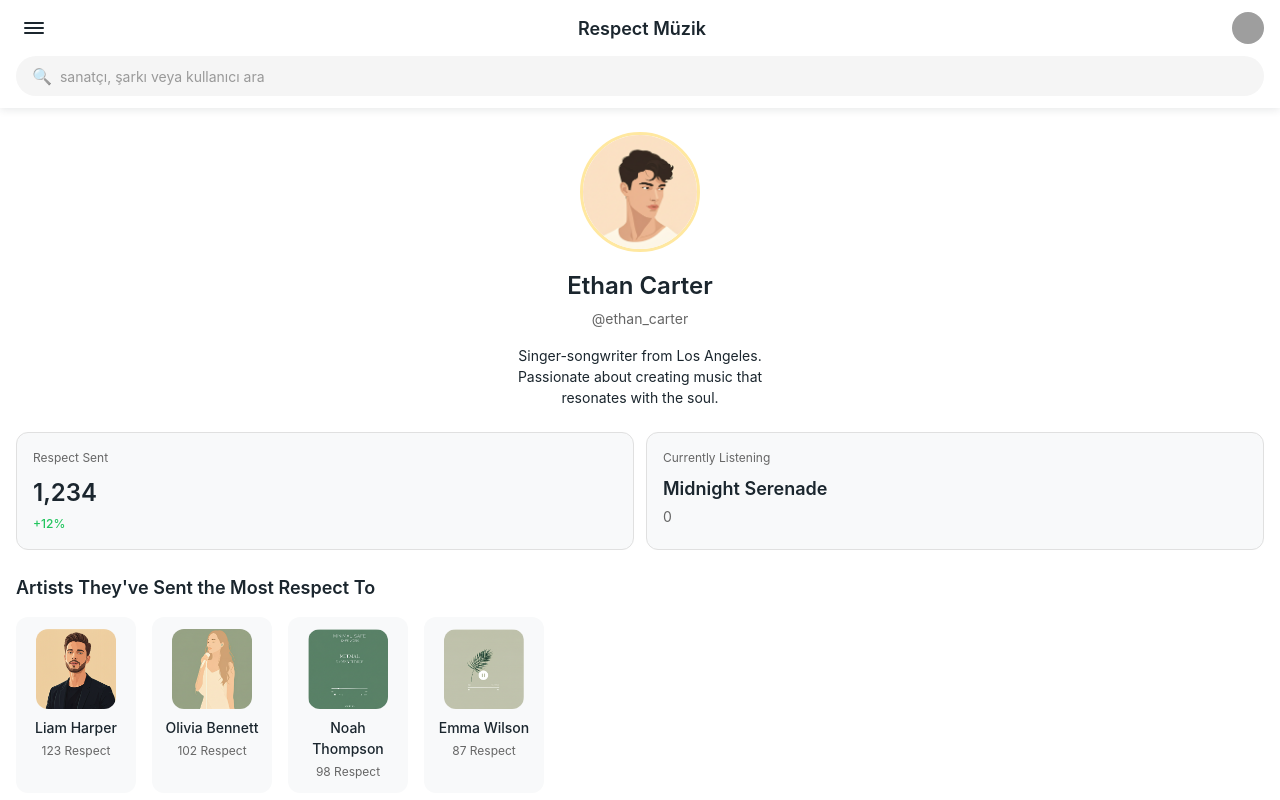
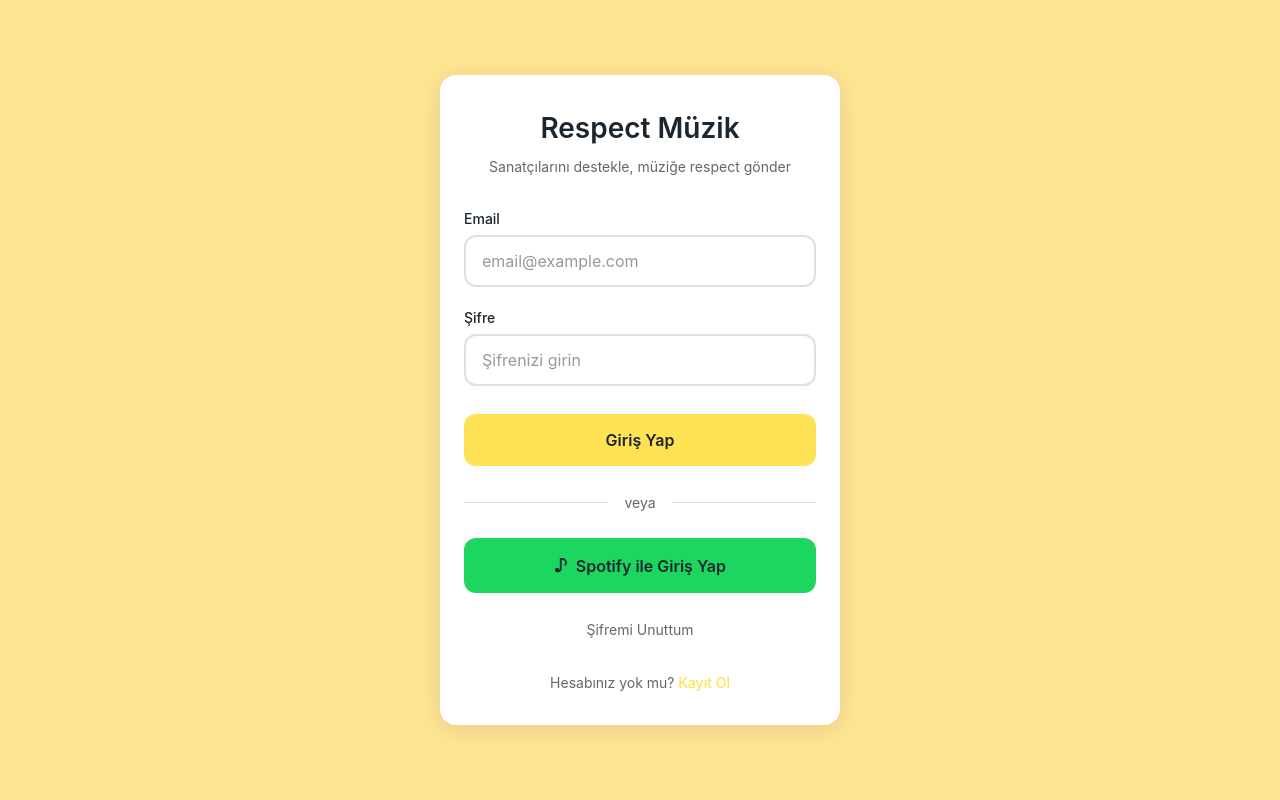
Before and after one commit to semaeryilmaz99/respect-ui-option2-mobile_web, a React (Vite) app: page / in a window 1280 px wide. Shown: the top 800 px of the page. Built offline with nearby package versions, Linux system fonts and the light colour scheme; grey boxes are pictures that could not be loaded.

Commit message:
login done

```diff
--- a/src/App.css
+++ b/src/App.css
@@ -1018,3 +1018,224 @@ html {
   color: #666;
   margin: 0;
 }
+
+/* Login Page Styles */
+.login-page {
+  min-height: 100vh;
+  background-color: #fee392;
+  display: flex;
+  align-items: center;
+  justify-content: center;
+  padding: 16px;
+}
+
+.login-container {
+  width: 100%;
+  max-width: 400px;
+  padding: 32px 24px;
+  background-color: #ffffff;
+  border-radius: 16px;
+  box-shadow: 0 4px 20px rgba(27, 38, 46, 0.1);
+}
+
+/* Login Header */
+.login-header {
+  text-align: center;
+  margin-bottom: 32px;
+}
+
+.login-title {
+  font-size: 28px;
+  font-weight: 600;
+  color: #1b262e;
+  margin: 0 0 8px 0;
+}
+
+.login-subtitle {
+  font-size: 14px;
+  color: #666;
+  margin: 0;
+  line-height: 1.4;
+}
+
+/* Login Form */
+.login-form {
+  margin-bottom: 24px;
+}
+
+.input-group {
+  margin-bottom: 20px;
+}
+
+.input-label {
+  display: block;
+  font-size: 14px;
+  font-weight: 500;
+  color: #1b262e;
+  margin-bottom: 6px;
+}
+
+.login-input {
+  width: 100%;
+  padding: 12px 16px;
+  border: 2px solid #e0e0e0;
+  border-radius: 12px;
+  font-size: 16px;
+  color: #1b262e;
+  background-color: #ffffff;
+  transition: border-color 0.2s ease;
+  outline: none;
+}
+
+.login-input:focus {
+  border-color: #fee28f;
+}
+
+.login-input::placeholder {
+  color: #999;
+}
+
+.login-button {
+  width: 100%;
+  padding: 14px;
+  background-color: #fee253;
+  color: #1b262e;
+  border: none;
+  border-radius: 12px;
+  font-size: 16px;
+  font-weight: 600;
+  cursor: pointer;
+  transition: background-color 0.2s ease;
+  margin-top: 8px;
+}
+
+.login-button:hover {
+  background-color: #fee28f;
+}
+
+.login-button:active {
+  transform: translateY(1px);
+}
+
+/* Divider */
+.divider {
+  text-align: center;
+  margin: 24px 0;
+  position: relative;
+}
+
+.divider::before {
+  content: '';
+  position: absolute;
+  top: 50%;
+  left: 0;
+  right: 0;
+  height: 1px;
+  background-color: #e0e0e0;
+}
+
+.divider-text {
+  background-color: #ffffff;
+  color: #666;
+  font-size: 14px;
+  padding: 0 16px;
+  position: relative;
+}
+
+/* Spotify Login */
+.spotify-login-button {
+  width: 100%;
+  padding: 14px;
+  background-color: #1bd75f;
+  color: #1b262e;
+  border: none;
+  border-radius: 12px;
+  font-size: 16px;
+  font-weight: 600;
+  cursor: pointer;
+  transition: background-color 0.2s ease;
+  display: flex;
+  align-items: center;
+  justify-content: center;
+  gap: 8px;
+}
+
+.spotify-login-button:hover {
+  background-color: #15b84f;
+}
+
+.spotify-login-button:active {
+  transform: translateY(1px);
+}
+
+.spotify-icon {
+  font-size: 18px;
+}
+
+/* Login Footer */
+.login-footer {
+  text-align: center;
+  margin-top: 24px;
+}
+
+.forgot-link {
+  color: #666;
+  text-decoration: none;
+  font-size: 14px;
+  margin-bottom: 16px;
+  display: inline-block;
+  transition: color 0.2s ease;
+}
+
+.forgot-link:hover {
+  color: #1b262e;
+}
+
+.signup-text {
+  font-size: 14px;
+  color: #666;
+  margin: 16px 0 0 0;
+}
+
+.signup-link {
+  color: #fee253;
+  text-decoration: none;
+  font-weight: 500;
+  transition: color 0.2s ease;
+}
+
+.signup-link:hover {
+  color: #f2980e;
+}
+
+/* Mobile Responsive */
+@media (max-width: 480px) {
+  .login-page {
+    padding: 12px;
+  }
+
+  .login-container {
+    padding: 24px 20px;
+    border-radius: 12px;
+  }
+
+  .login-title {
+    font-size: 24px;
+  }
+
+  .login-subtitle {
+    font-size: 13px;
+  }
+
+  .login-input {
+    padding: 10px 14px;
+    font-size: 16px; /* Prevents zoom on iOS */
+  }
+}
+
+/* Very small screens */
+@media (max-width: 320px) {
+  .login-container {
+    padding: 20px 16px;
+  }
+}
--- a/src/App.jsx
+++ b/src/App.jsx
@@ -1,9 +1,9 @@
 import React from 'react'
 import './App.css'
-import UserPage from './components/UserPage'
+import LoginPage from './components/LoginPage'
 
 function App() {
-  return <UserPage />
+  return <LoginPage />
 }
 
 export default App
--- /dev/null
+++ b/src/components/LoginPage.jsx
@@ -0,0 +1,84 @@
+import React, { useState } from 'react'
+
+const LoginPage = () => {
+  const [email, setEmail] = useState('')
+  const [password, setPassword] = useState('')
+
+  const handleLogin = (e) => {
+    e.preventDefault()
+    // Login logic will be implemented later
+    console.log('Login attempt:', { email, password })
+  }
+
+  const handleSpotifyLogin = () => {
+    // Spotify OAuth logic will be implemented later
+    console.log('Spotify login clicked')
+  }
+
+  return (
+    <div className="login-page">
+      <div className="login-container">
+        <div className="login-header">
+          <h1 className="login-title">Respect Müzik</h1>
+          <p className="login-subtitle">
+            Sanatçılarını destekle, müziğe respect gönder
+          </p>
+        </div>
+
+        <form className="login-form" onSubmit={handleLogin}>
+          <div className="input-group">
+            <label htmlFor="email" className="input-label">Email</label>
+            <input
+              type="email"
+              id="email"
+              value={email}
+              onChange={(e) => setEmail(e.target.value)}
+              placeholder="email@example.com"
+              className="login-input"
+              required
+            />
+          </div>
+
+          <div className="input-group">
+            <label htmlFor="password" className="input-label">Şifre</label>
+            <input
+              type="password"
+              id="password"
+              value={password}
+              onChange={(e) => setPassword(e.target.value)}
+              placeholder="Şifrenizi girin"
+              className="login-input"
+              required
+            />
+          </div>
+
+          <button type="submit" className="login-button">
+            Giriş Yap
+          </button>
+        </form>
+
+        <div className="divider">
+          <span className="divider-text">veya</span>
+        </div>
+
+        <button onClick={handleSpotifyLogin} className="spotify-login-button">
+          <div className="spotify-icon">♪</div>
+          Spotify ile Giriş Yap
+        </button>
+
+        <div className="login-footer">
+          <a href="#forgot" className="forgot-link">
+            Şifremi Unuttum
+          </a>
+
+          <p className="signup-text">
+            Hesabınız yok mu?
+            <a href="#signup" className="signup-link"> Kayıt Ol</a>
+          </p>
+        </div>
+      </div>
+    </div>
+  )
+}
+
+export default LoginPage
```
